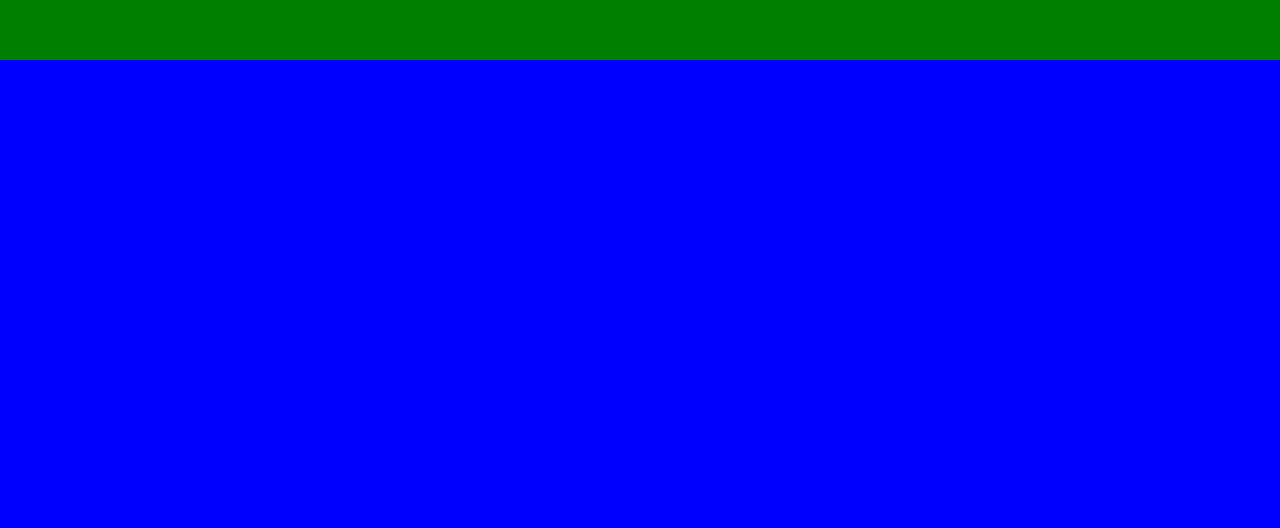
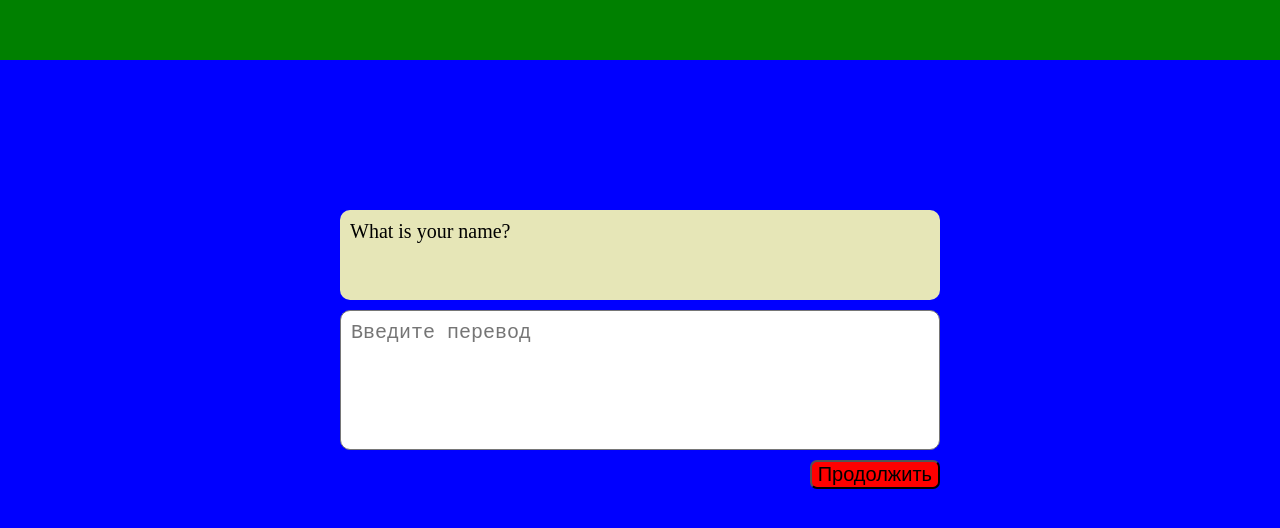
Before and after one commit to ArkadyPol/EnglishApp, a React app: page / in a window 1280 px wide. Shown: the top 528 px of the page. Built offline with nearby package versions, Linux system fonts and the light colour scheme.

Commit message:
split container component

```diff
--- /dev/null
+++ b/src/components/Content/Complete.tsx
@@ -0,0 +1,12 @@
+import React from 'react';
+import styles from './Container.module.scss';
+
+const Complete = () => {
+  return (
+    <div className={styles.complete}>
+      <button className={styles.button}>Продолжить</button>
+    </div>
+  );
+};
+
+export default Complete;
--- /dev/null
+++ b/src/components/Content/Container.module.scss
@@ -0,0 +1,30 @@
+$yellow: #e6e6b7;
+
+.container {
+  display: grid;
+  width: 600px;
+  margin: 150px auto;
+  font-size: 20px;
+  grid-template-rows: 100px 150px 50px;
+  .task {
+    background-color: $yellow;
+    padding: 10px;
+    border-radius: 10px;
+    margin-bottom: 10px;
+  }
+  .textarea {
+    font-size: inherit;
+    resize: none;
+    padding: 10px;
+    border-radius: 10px;
+    margin-bottom: 10px;
+  }
+  .complete {
+    .button {
+      font-size: inherit;
+      background-color: red;
+      float: right;
+      border-radius: 7px;
+    }
+  }
+}
--- /dev/null
+++ b/src/components/Content/Container.tsx
@@ -0,0 +1,17 @@
+import React from 'react';
+import Complete from './Complete';
+import styles from './Container.module.scss';
+import Task from './Task';
+import TextArea from './TextArea';
+
+const Container = () => {
+  return (
+    <div className={styles.container}>
+      <Task data="What is your name?" />
+      <TextArea />
+      <Complete />
+    </div>
+  );
+};
+
+export default Container;
--- a/src/components/Content/Content.tsx
+++ b/src/components/Content/Content.tsx
@@ -1,7 +1,12 @@
 import React from 'react';
+import Container from './Container';
 
 const Content = () => {
-  return <div className="content"></div>;
+  return (
+    <div className="content">
+      <Container />
+    </div>
+  );
 };
 
 export default Content;
--- /dev/null
+++ b/src/components/Content/Task.tsx
@@ -0,0 +1,8 @@
+import React from 'react';
+import styles from './Container.module.scss';
+
+const Task = ({ data }: { data: string }) => {
+  return <div className={styles.task}>{data}</div>;
+};
+
+export default Task;
--- /dev/null
+++ b/src/components/Content/TextArea.tsx
@@ -0,0 +1,13 @@
+import React from 'react';
+import styles from './Container.module.scss';
+
+const TextArea = () => {
+  return (
+    <textarea
+      className={styles.textarea}
+      placeholder="Введите перевод"
+    ></textarea>
+  );
+};
+
+export default TextArea;
```
